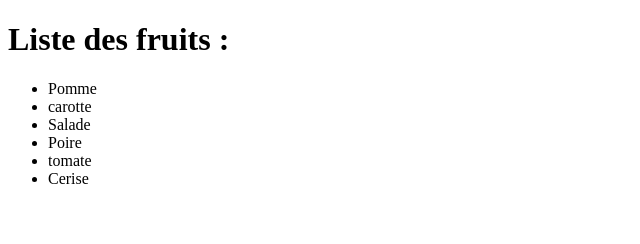
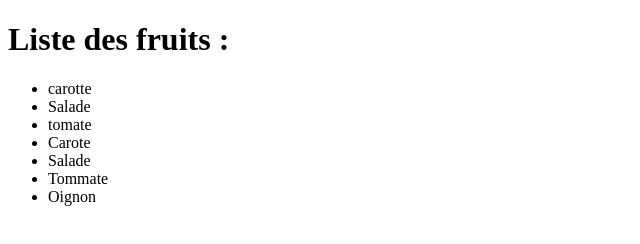
Before and after one commit to LepMathias/ExoFinal, a plain HTML site: page index.html in a window 1280 px wide. Shown: the whole page, without its empty margins (0-640 px from the left). Drawn offline with Linux system fonts and the light colour scheme.

Commit message:
Remove fruits from vegetable list and add onion
Add Oignon

```diff
--- a/index.html
+++ b/index.html
@@ -10,12 +10,13 @@
     <body>
         <h1>Liste des fruits :</h1>
         <ul>
-            <li>Pomme</li>
             <li>carotte</li>
             <li>Salade</li>
-            <li>Poire</li>
             <li>tomate</li>
-            <li>Cerise</li>
+            <li>Carote</li>
+            <li>Salade</li>
+            <li>Tommate</li>
+	    <li>Oignon</li>
         </ul>
     </body>
 </html>
```
